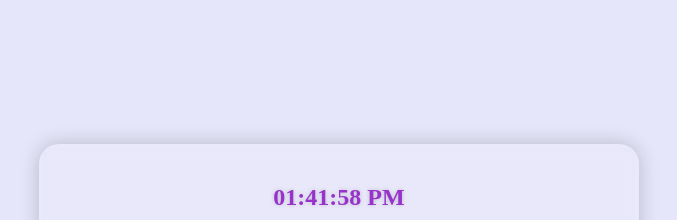
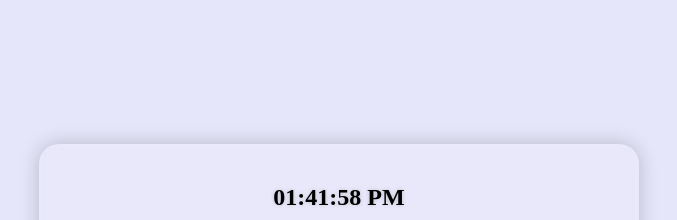
Before and after one commit to khpartho/pomodoro, a plain HTML site: page index.html in a window 1280 px wide. Shown: the top 220 px of the page, without its empty margins (301-978 px from the left). Drawn offline with Linux system fonts and the light colour scheme.

Commit message:
Update index.html

```diff
--- a/index.html
+++ b/index.html
@@ -45,7 +45,7 @@
     #bd-clock { font-family: 'Proxima Nova', Proxima Nova;
       font-size: 1.5rem;
       font-weight: bold;
-      color: var(--purple);
+      color: var(--text);
       text-shadow: 0 0 4px rgba(0, 0, 0, 0.2);
       margin-bottom: 10px;
     }
```
